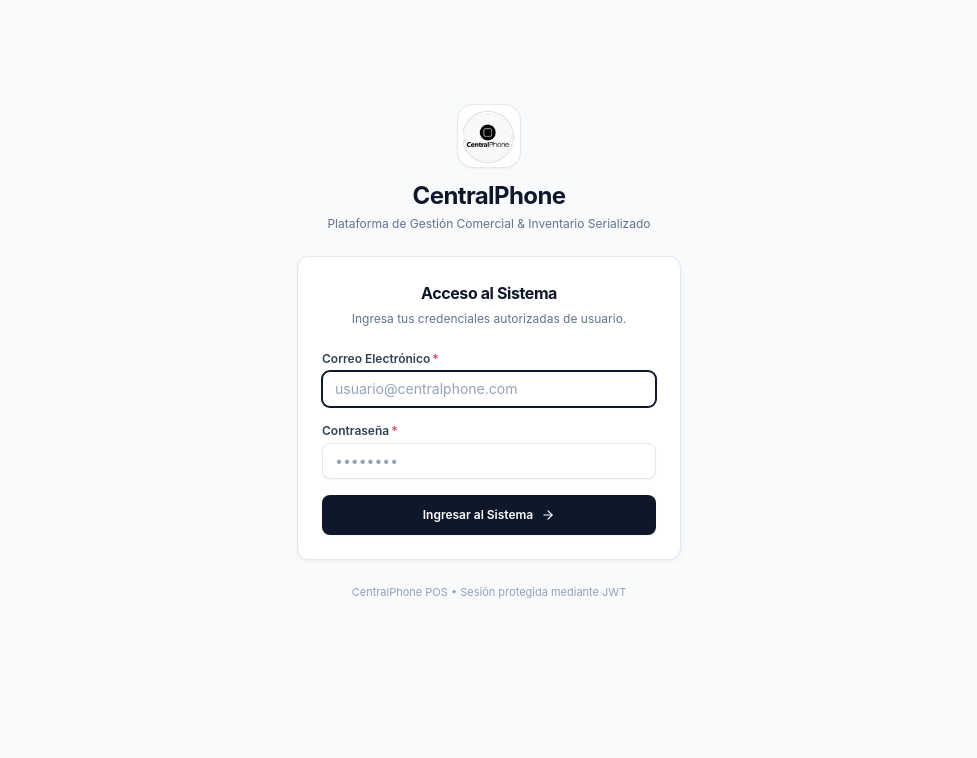
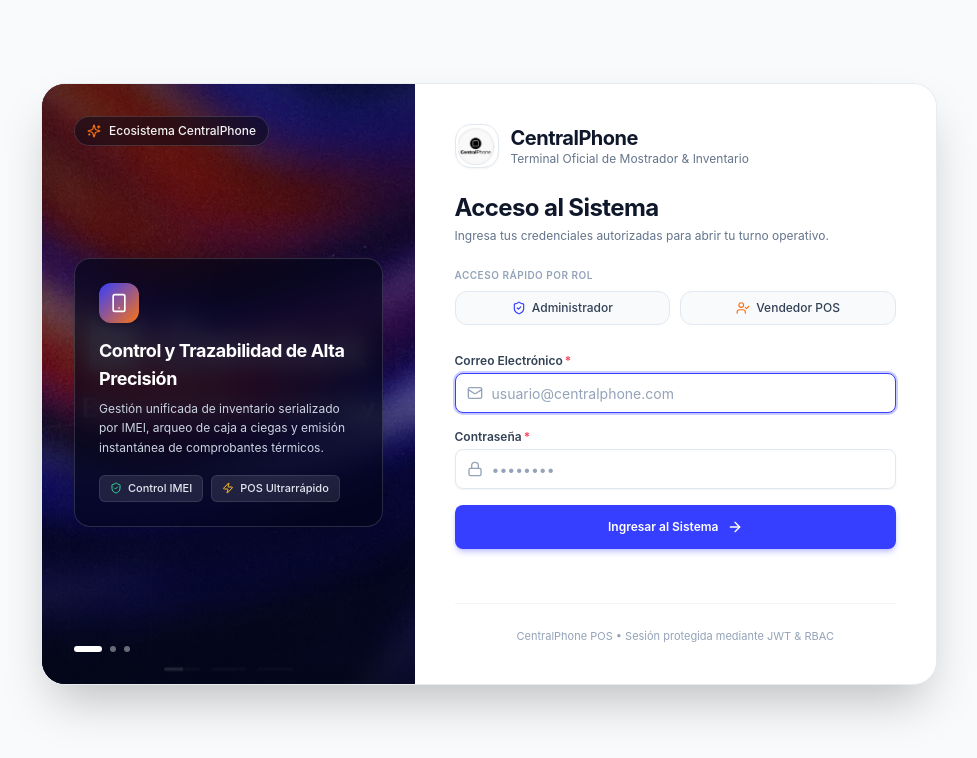
Before and after one commit to guiiyanxD/central_phone, a Next.js app in the folder frontend/: page /login in a window 1280 px wide. Shown: the top 758 px of the page, without its empty margins (151-1128 px from the left). Built offline with nearby package versions, Linux system fonts and the light colour scheme; no server answers.

Commit message:
feat(ui): redisenhar login con panel hero artistico y revitalizar paleta con azul cobalto electrico

```diff
--- a/frontend/src/app/layout.tsx
+++ b/frontend/src/app/layout.tsx
@@ -15,7 +15,7 @@ export default function RootLayout({
 }>) {
   return (
     <html lang="es">
-      <body className="min-h-screen bg-background font-sans text-foreground antialiased selection:bg-slate-900 selection:text-white">
+      <body className="min-h-screen bg-background font-sans text-foreground antialiased selection:bg-[#363EFF] selection:text-white">
         <AuthProvider>
           <Navbar />
           <main className="container mx-auto max-w-7xl px-4 sm:px-6 lg:px-8 py-8">
--- a/frontend/src/app/login/page.tsx
+++ b/frontend/src/app/login/page.tsx
@@ -2,12 +2,21 @@
 
 import React, { useState } from 'react';
 import Image from 'next/image';
-import { Lock, Mail, ShieldAlert, ArrowRight, UserCheck } from 'lucide-react';
+import {
+  Lock,
+  Mail,
+  ShieldAlert,
+  ArrowRight,
+  UserCheck,
+  ShieldCheck,
+  Sparkles,
+  Smartphone,
+  Zap,
+} from 'lucide-react';
 import { useAuth } from '@/context/auth-context';
 import { Button } from '@/components/ui/button';
 import { Input } from '@/components/ui/input';
 import { Label } from '@/components/ui/label';
-import { Card, CardHeader, CardTitle, CardDescription, CardContent } from '@/components/ui/card';
 
 export default function LoginPage() {
   const { login } = useAuth();
@@ -36,52 +45,147 @@ export default function LoginPage() {
   };
 
   return (
-    <div className="min-h-[80vh] flex flex-col items-center justify-center py-12 px-4 animate-in fade-in duration-300">
-      <div className="w-full max-w-sm space-y-6">
-        {/* Identidad de Marca */}
-        <div className="text-center space-y-3">
-          <div className="relative mx-auto h-16 w-16 overflow-hidden rounded-2xl border border-slate-200 bg-white shadow-subtle p-2">
+    <div className="min-h-[calc(100vh-6rem)] flex items-center justify-center p-2 sm:p-4 lg:p-6 animate-in fade-in duration-300">
+      {/* Contenedor Flotante Split-Card (Inspirado en el diseño de referencia) */}
+      <div className="w-full max-w-4xl bg-white rounded-3xl shadow-2xl border border-slate-200/80 overflow-hidden grid grid-cols-1 lg:grid-cols-12">
+        {/* =========================================================================
+            PANEL IZQUIERDO: Hero Artístico con Textura Líquida Orgánica y Grano Fino
+            (Replica exacta de docs/requerimientos/login_example.webp)
+            ========================================================================= */}
+        <div className="lg:col-span-5 relative p-6 sm:p-8 flex flex-col justify-between min-h-[460px] lg:min-h-[600px] bg-slate-950 text-white overflow-hidden">
+          {/* Fondo de alta resolución con textura fluida de seda en azul cobalto y flama */}
+          <div className="absolute inset-0">
+            <Image
+              src="/images/auth-hero-exact.webp"
+              alt="Textura fluida artística CentralPhone"
+              fill
+              className="object-cover object-center scale-105"
+              priority
+            />
+            {/* Gradiente sutil para garantizar contraste y legibilidad absoluta */}
+            <div className="absolute inset-0 bg-gradient-to-t from-slate-950/90 via-slate-950/40 to-slate-950/60" />
+          </div>
+
+          {/* Badge superior: Ecosistema Oficial */}
+          <div className="relative z-10 flex items-center gap-2 px-3 py-1.5 rounded-full bg-slate-950/50 backdrop-blur-md border border-white/15 w-fit text-xs font-medium text-white/95 shadow-sm">
+            <Sparkles className="w-3.5 h-3.5 text-[#F97316]" />
+            <span>Ecosistema CentralPhone</span>
+          </div>
+
+          {/* Tarjeta Central Glassmorphism: Identidad y Promesa de Valor */}
+          <div className="relative z-10 p-5 sm:p-6 rounded-2xl bg-slate-950/65 backdrop-blur-md border border-white/15 shadow-2xl space-y-3.5 my-auto">
+            <div className="inline-flex p-2.5 rounded-xl bg-gradient-to-br from-[#363EFF] to-[#F97316] text-white shadow-md">
+              <Smartphone className="w-5 h-5" />
+            </div>
+
+            <div>
+              <h3 className="text-base sm:text-lg font-bold tracking-tight text-white leading-snug">
+                Control y Trazabilidad de Alta Precisión
+              </h3>
+              <p className="text-xs text-slate-300 leading-relaxed mt-1.5">
+                Gestión unificada de inventario serializado por IMEI, arqueo de caja a ciegas y emisión instantánea de comprobantes térmicos.
+              </p>
+            </div>
+
+            <div className="flex flex-wrap gap-2 pt-1 text-[11px] font-medium text-slate-200">
+              <span className="px-2.5 py-1 rounded-md bg-white/10 border border-white/10 flex items-center gap-1.5">
+                <ShieldCheck className="w-3 h-3 text-emerald-400" /> Control IMEI
+              </span>
+              <span className="px-2.5 py-1 rounded-md bg-white/10 border border-white/10 flex items-center gap-1.5">
+                <Zap className="w-3 h-3 text-amber-400" /> POS Ultrarrápido
+              </span>
+            </div>
+          </div>
+
+          {/* Indicadores de Carrusel Inferior (Estilo exacto de login_example.webp) */}
+          <div className="relative z-10 flex items-center gap-2 pt-2">
+            <div className="h-1.5 w-7 rounded-full bg-white transition-all shadow-sm" />
+            <div className="h-1.5 w-1.5 rounded-full bg-white/40" />
+            <div className="h-1.5 w-1.5 rounded-full bg-white/40" />
+          </div>
+        </div>
+
+        {/* =========================================================================
+            PANEL DERECHO: Formulario de Autenticación & Acceso Rápido POS
+            ========================================================================= */}
+        <div className="lg:col-span-7 p-6 sm:p-10 flex flex-col justify-between bg-white">
+          <div className="space-y-6">
+            {/* Header de Identidad de Marca */}
+            <div className="flex items-center gap-3">
+              <div className="relative h-11 w-11 overflow-hidden rounded-2xl border border-slate-200 bg-white shadow-subtle p-1.5 flex-shrink-0">
                 <Image
                   src="/logo.png"
                   alt="CentralPhone Logo"
                   fill
-              className="object-contain p-1"
+                  className="object-contain p-0.5"
                   priority
                 />
               </div>
               <div>
-            <h1 className="text-2xl font-bold tracking-tight text-slate-900">
+                <h1 className="text-xl font-bold tracking-tight text-slate-900 leading-tight">
                   CentralPhone
                 </h1>
-            <p className="text-xs text-slate-500 mt-1">
-              Plataforma de Gestión Comercial & Inventario Serializado
+                <p className="text-xs text-slate-500">
+                  Terminal Oficial de Mostrador & Inventario
                 </p>
               </div>
             </div>
 
-        {/* Tarjeta de Inicio de Sesión */}
-        <Card className="border-slate-200 shadow-card">
-          <CardHeader className="p-6 pb-2 text-center">
-            <CardTitle className="text-base font-bold text-slate-900">
+            {/* Título de la Sección */}
+            <div>
+              <h2 className="text-2xl font-bold tracking-tight text-slate-900">
                 Acceso al Sistema
-            </CardTitle>
-            <CardDescription className="text-xs text-slate-500">
-              Ingresa tus credenciales autorizadas de usuario.
-            </CardDescription>
-          </CardHeader>
+              </h2>
+              <p className="text-xs text-slate-500 mt-1">
+                Ingresa tus credenciales autorizadas para abrir tu turno operativo.
+              </p>
+            </div>
 
-          <CardContent className="p-6 pt-4 space-y-5">
+            {/* Alerta de Error de Credenciales */}
             {errorMsg && (
-              <div className="rounded-lg border border-slate-300 bg-white p-3 text-xs text-rose-700 flex items-start gap-2 shadow-sm animate-in fade-in">
+              <div className="rounded-xl border border-rose-200 bg-rose-50/90 p-3.5 text-xs text-rose-700 flex items-start gap-2.5 shadow-sm animate-in fade-in">
                 <ShieldAlert className="h-4 w-4 text-rose-600 flex-shrink-0 mt-0.5" />
-                <span>{errorMsg}</span>
+                <span className="leading-relaxed">{errorMsg}</span>
               </div>
             )}
 
-            <form onSubmit={handleSubmit} className="space-y-4">
+            {/* Acceso Rápido para Demostración y Pruebas Operativas */}
+            <div className="space-y-2">
+              <p className="text-[10px] font-semibold text-slate-400 uppercase tracking-wider">
+                Acceso Rápido por Rol
+              </p>
+              <div className="grid grid-cols-2 gap-2.5">
+                <button
+                  type="button"
+                  onClick={() => {
+                    setEmail('admin@centralphone.com');
+                    setPassword('admin123456');
+                  }}
+                  className="flex items-center justify-center gap-1.5 px-3 py-2 text-xs font-medium rounded-xl border border-slate-200 bg-slate-50 hover:bg-[#363EFF]/5 hover:border-[#363EFF]/30 hover:text-[#363EFF] text-slate-700 transition-all text-center"
+                >
+                  <ShieldCheck className="w-3.5 h-3.5 text-[#363EFF]" />
+                  <span>Administrador</span>
+                </button>
+                <button
+                  type="button"
+                  onClick={() => {
+                    setEmail('vendedor@centralphone.com');
+                    setPassword('vendedor123');
+                  }}
+                  className="flex items-center justify-center gap-1.5 px-3 py-2 text-xs font-medium rounded-xl border border-slate-200 bg-slate-50 hover:bg-[#F97316]/5 hover:border-[#F97316]/30 hover:text-[#F97316] text-slate-700 transition-all text-center"
+                >
+                  <UserCheck className="w-3.5 h-3.5 text-[#F97316]" />
+                  <span>Vendedor POS</span>
+                </button>
+              </div>
+            </div>
+
+            {/* Formulario de Login */}
+            <form onSubmit={handleSubmit} className="space-y-4 pt-1">
               <div>
                 <Label required>Correo Electrónico</Label>
-                <div className="relative">
+                <div className="relative mt-1">
+                  <Mail className="absolute left-3 top-3 h-4 w-4 text-slate-400" />
                   <Input
                     type="email"
                     placeholder="usuario@centralphone.com"
@@ -89,38 +193,45 @@ export default function LoginPage() {
                     onChange={(e) => setEmail(e.target.value)}
                     required
                     autoFocus
+                    className="pl-9"
                   />
                 </div>
               </div>
 
               <div>
                 <Label required>Contraseña</Label>
+                <div className="relative mt-1">
+                  <Lock className="absolute left-3 top-3 h-4 w-4 text-slate-400" />
                   <Input
                     type="password"
                     placeholder="••••••••"
                     value={password}
                     onChange={(e) => setPassword(e.target.value)}
                     required
+                    className="pl-9"
                   />
+                </div>
               </div>
 
               <Button
                 type="submit"
-                className="w-full text-xs font-semibold h-10 mt-2"
+                className="w-full text-xs font-semibold h-11 mt-2 bg-[#363EFF] hover:bg-[#2B32E0] shadow-md shadow-[#363EFF]/25 text-white"
                 isLoading={isLoading}
                 loadingText="Verificando credenciales..."
               >
                 <span>Ingresar al Sistema</span>
-                <ArrowRight className="ml-2 h-3.5 w-3.5" />
+                <ArrowRight className="ml-2 h-4 w-4" />
               </Button>
             </form>
-          </CardContent>
-        </Card>
+          </div>
 
-        {/* Footer Seguro */}
+          {/* Footer de Seguridad */}
+          <div className="pt-6 border-t border-slate-100 mt-6">
             <p className="text-center text-[11px] text-slate-400">
-          CentralPhone POS • Sesión protegida mediante JWT
+              CentralPhone POS • Sesión protegida mediante JWT & RBAC
             </p>
+          </div>
+        </div>
       </div>
     </div>
   );
--- a/frontend/src/components/layout/navbar.tsx
+++ b/frontend/src/components/layout/navbar.tsx
@@ -60,10 +60,10 @@ export function Navbar() {
                   key={link.href}
                   href={link.href}
                   className={cn(
-                    'px-3 py-1.5 text-xs font-medium rounded-md transition-colors',
+                    'px-3 py-1.5 text-xs font-medium rounded-lg transition-all',
                     isActive
-                      ? 'bg-slate-100 text-slate-900 font-semibold'
-                      : 'text-slate-600 hover:text-slate-900 hover:bg-slate-50'
+                      ? 'bg-[#363EFF]/10 text-[#363EFF] font-semibold shadow-subtle'
+                      : 'text-slate-600 hover:text-slate-900 hover:bg-slate-100/70'
                   )}
                 >
                   {link.label}
--- a/frontend/src/components/ui/badge.tsx
+++ b/frontend/src/components/ui/badge.tsx
@@ -9,6 +9,10 @@ const badgeVariants = cva(
       variant: {
         default:
           'border-transparent bg-slate-900 text-white shadow-sm',
+        cobalt:
+          'border-transparent bg-[#363EFF] text-white shadow-sm',
+        flame:
+          'border-orange-200 bg-orange-50 text-orange-700 font-semibold',
         secondary:
           'border-slate-200 bg-slate-100 text-slate-800 font-medium',
         destructive:
--- a/frontend/src/components/ui/button.tsx
+++ b/frontend/src/components/ui/button.tsx
@@ -4,12 +4,12 @@ import { Loader2 } from 'lucide-react';
 import { cn } from '@/lib/utils';
 
 const buttonVariants = cva(
-  'inline-flex items-center justify-center whitespace-nowrap rounded-lg text-sm font-medium transition-all duration-150 focus-visible:outline-none focus-visible:ring-2 focus-visible:ring-slate-900 focus-visible:ring-offset-2 disabled:pointer-events-none disabled:opacity-50 select-none active:scale-[0.99]',
+  'inline-flex items-center justify-center whitespace-nowrap rounded-lg text-sm font-medium transition-all duration-150 focus-visible:outline-none focus-visible:ring-2 focus-visible:ring-[#363EFF] focus-visible:ring-offset-2 disabled:pointer-events-none disabled:opacity-50 select-none active:scale-[0.99]',
   {
     variants: {
       variant: {
         default:
-          'bg-slate-900 text-white hover:bg-slate-800 shadow-sm font-semibold',
+          'bg-[#363EFF] text-white hover:bg-[#2B32E0] shadow-sm shadow-[#363EFF]/20 font-semibold',
         destructive:
           'bg-rose-600 text-white hover:bg-rose-700 shadow-sm font-semibold',
         outline:
@@ -19,6 +19,8 @@ const buttonVariants = cva(
         ghost: 'text-slate-600 hover:text-slate-900 hover:bg-slate-100',
         success:
           'bg-emerald-600 text-white hover:bg-emerald-700 shadow-sm font-semibold',
+        flame:
+          'bg-[#F97316] text-white hover:bg-[#EA580C] shadow-sm shadow-[#F97316]/20 font-semibold',
       },
       size: {
         default: 'h-10 px-4 py-2',
--- a/frontend/src/components/ui/input.tsx
+++ b/frontend/src/components/ui/input.tsx
@@ -13,8 +13,8 @@ const Input = React.forwardRef<HTMLInputElement, InputProps>(
         <input
           type={type}
           className={cn(
-            'flex h-9 w-full rounded-lg border border-slate-200 bg-white px-3 py-1.5 text-sm text-slate-900 shadow-sm transition-colors file:border-0 file:bg-transparent file:text-sm file:font-medium placeholder:text-slate-400 focus-visible:outline-none focus-visible:ring-1 focus-visible:ring-slate-900 focus-visible:border-slate-900 disabled:cursor-not-allowed disabled:opacity-50',
-            error && 'border-rose-500 focus-visible:ring-rose-500 focus-visible:border-rose-500',
+            'flex h-10 w-full rounded-lg border border-slate-200 bg-white px-3 py-2 text-sm text-slate-900 shadow-sm transition-colors file:border-0 file:bg-transparent file:text-sm file:font-medium placeholder:text-slate-400 focus-visible:outline-none focus-visible:ring-2 focus-visible:ring-[#363EFF]/25 focus-visible:border-[#363EFF] disabled:cursor-not-allowed disabled:opacity-50',
+            error && 'border-rose-500 focus-visible:ring-rose-500/25 focus-visible:border-rose-500',
             className
           )}
           ref={ref}
--- a/frontend/tailwind.config.ts
+++ b/frontend/tailwind.config.ts
@@ -18,8 +18,17 @@ const config: Config = {
           border: '#E2E8F0',   // Slate 200
         },
         primary: {
-          DEFAULT: '#0F172A', // Slate 900 (Monocromo Apple)
+          DEFAULT: '#363EFF', // Electric Cobalt Blue (arte visual oficial)
+          hover: '#2B32E0',
           foreground: '#FFFFFF',
+          soft: '#EEF0FF',
+          border: '#C7D2FE',
+        },
+        accent: {
+          flame: '#F97316', // Sunset Coral Flame
+          sunset: '#EA580C',
+          soft: '#FFF7ED',
+          border: '#FED7AA',
         },
         secondary: {
           DEFAULT: '#F1F5F9',
```
Also changed, not shown: frontend/src/app/page.tsx (+7 -7 lines), frontend/public/images/auth-hero-exact.webp (added), 1 other file (tests, documents, lock files or other folders). Lines whose indentation alone changed are shown as unchanged.
